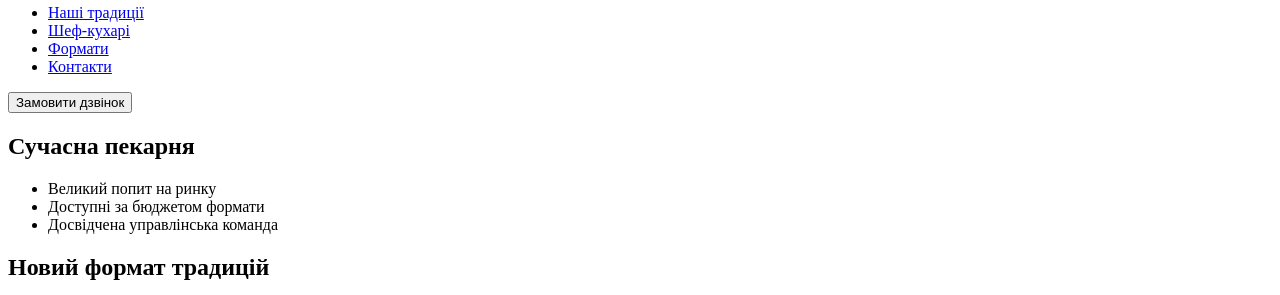
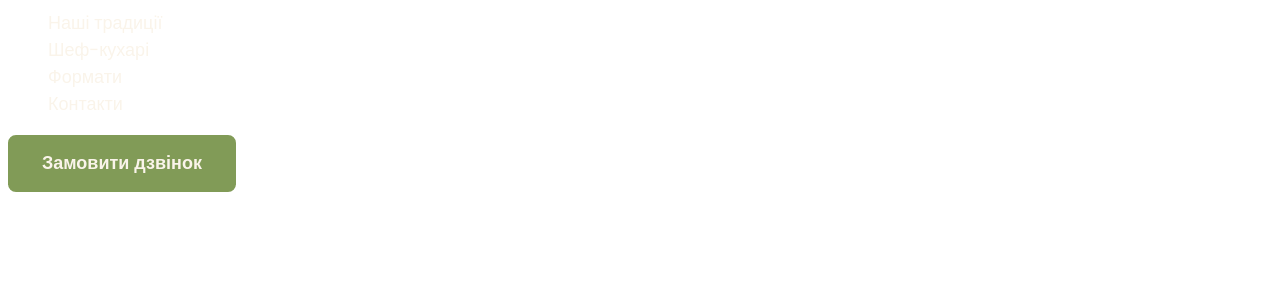
Before and after one commit to pressfboys/backery-project, a plain HTML site: page index.html in a window 1280 px wide. Shown: the part 70-365 px from the top of the page. Drawn offline with Linux system fonts and the light colour scheme.

Commit message:
update styles.css

```diff
--- a/css/styles.css
+++ b/css/styles.css
@@ -84,6 +84,7 @@ button {
   padding: 16px 32px;
   font-size: 18px;
   font-weight: 600;
+  cursor: pointer;
 }
 
 button:hover {
--- a/index.html
+++ b/index.html
@@ -5,7 +5,7 @@
     <meta name="viewport" content="width=device-width, initial-scale=1.0" />
     <title>Document</title>
     <!-- Styles -->
-    <link rel="stylesheet" href="./css/style.css" />
+    <link rel="stylesheet" href="./css/styles.css" />
   </head>
   <body>
     <header>
```
